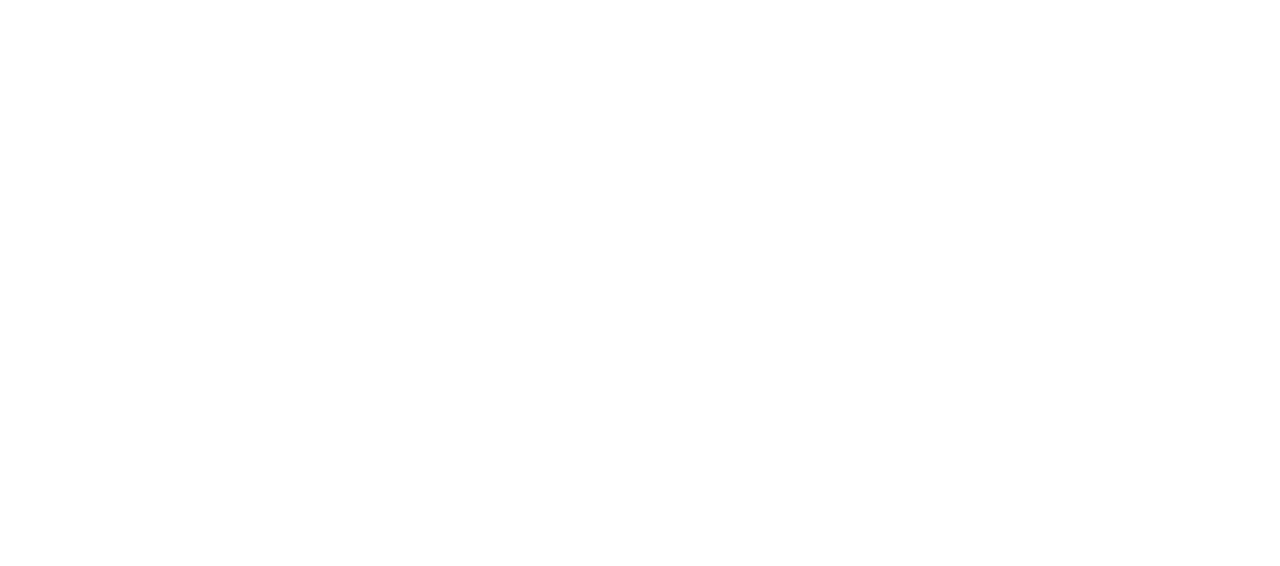
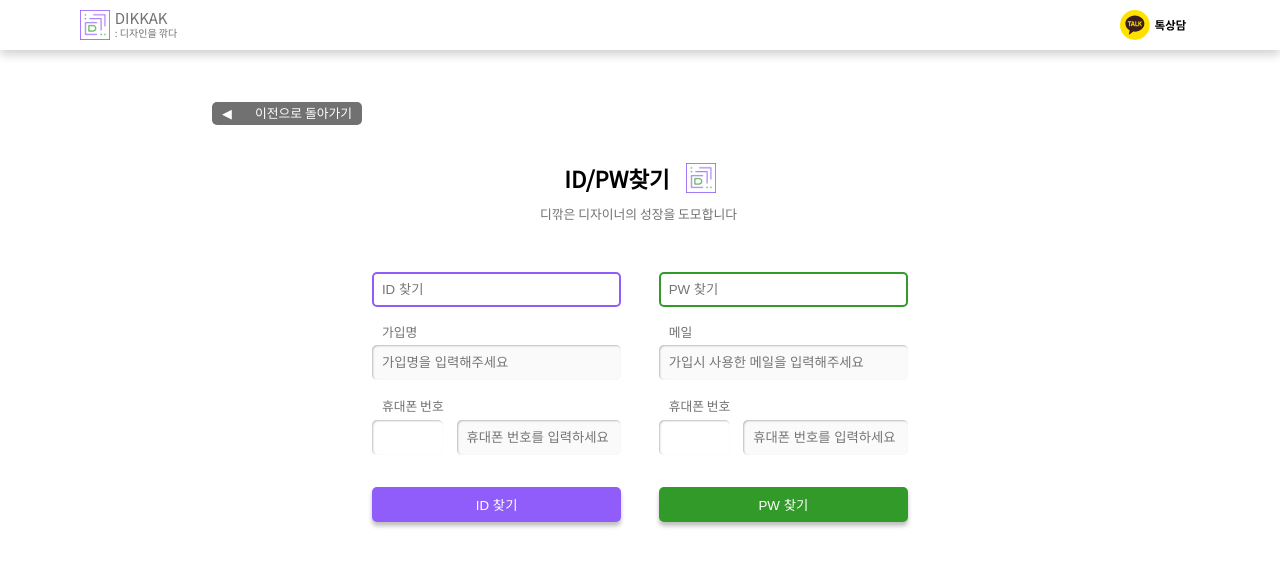
Before and after one commit to dikkak/dikkak-frontend, a React (Create React App) app: page /findAccount in a window 1280 px wide. Before the commit this address had no page. Shown: the top 566 px of the page. Built offline with nearby package versions, Linux system fonts and the light colour scheme.

Commit message:
ID/PW 찾기 1차 완성

```diff
--- a/src/Router.tsx
+++ b/src/Router.tsx
@@ -1,14 +1,15 @@
-import React from 'react';
-import { BrowserRouter, Route, Routes } from 'react-router-dom';
-import Login from './pages/Login';
-import Main from './pages/Main';
-
+import React from "react";
+import { BrowserRouter, Route, Routes } from "react-router-dom";
+import Login from "./pages/Login";
+import Main from "./pages/Main";
+import FindAccount from "./pages/FindAccount";
 const Router = () => {
   return (
     <BrowserRouter>
       <Routes>
-        <Route path='/' element={<Main/>}/>
-        <Route path='/login' element={<Login/>}/>
+        <Route path="/" element={<Main />} />
+        <Route path="/login" element={<Login />} />
+        <Route path="/findAccount" element={<FindAccount />} />
       </Routes>
     </BrowserRouter>
   );
--- /dev/null
+++ b/src/components/findForm.tsx
@@ -0,0 +1,152 @@
+import React from "react";
+import styled from "styled-components";
+
+interface FormProps {
+  btnMessage: string;
+  message: string;
+  color: string;
+  text: string;
+}
+
+const Form = styled.form`
+  display: flex;
+  flex-direction: column;
+  align-items: center;
+  width: 100%;
+`;
+
+const IdLabel = styled.label.attrs({ htmlFor: "id" })``;
+
+const IdInput = styled.input.attrs((props: FormProps) => ({
+  type: "text",
+  id: "id",
+  placeholder: props.btnMessage,
+}))<FormProps>`
+  width: 87%;
+  padding: 10px;
+  border-radius: 5px;
+  border: 0;
+  box-shadow: 0 0 0 2px ${(props) => props.color} inset;
+
+  &:focus {
+    outline: none;
+  }
+`;
+
+const ItemLabel = styled.label.attrs({
+  type: "text",
+  htmlFor: "item",
+})`
+  font-size: 0.8rem;
+  color: #717171;
+  margin: 1.5em 0 0.5em 0;
+  width: 100%;
+  position: relative;
+  left: 10%;
+`;
+
+const ItemInput = styled.input.attrs((props: FormProps) => ({
+  type: "text",
+  id: "item",
+  placeholder: props.message,
+}))<FormProps>`
+  width: 87%;
+  padding: 10px;
+  border-radius: 5px;
+  border: 0;
+  background-color: #fafafa;
+  box-shadow: inset 1px 1px 2px rgba(0, 0, 0, 0.25);
+  &:focus {
+    outline: none;
+  }
+`;
+
+const PhoneNumberLabel = styled.label.attrs({
+  type: "text",
+  htmlFor: "phoneNumber",
+})`
+  margin: 1.5em 0 0.6em 0;
+  font-size: 0.8rem;
+  color: #717171;
+  width: 100%;
+  position: relative;
+  left: 10%;
+`;
+
+const PhoneNumberInput = styled.input.attrs({
+  type: "text",
+  id: "phoneNumber",
+  placeholder: "휴대폰 번호를 입력하세요",
+})`
+  width: 70%;
+  position: relative;
+  right: 0%;
+  padding: 10px;
+  border-radius: 5px;
+  border: 0;
+  background-color: #fafafa;
+  box-shadow: inset 1px 1px 2px rgba(0, 0, 0, 0.25);
+  &:focus {
+    outline: none;
+  }
+`;
+
+const PrephoneNumberInput = styled.input.attrs({ type: "text" })`
+  padding: 10px;
+  box-shadow: inset 1px 1px 2px rgba(0, 0, 0, 0.25);
+  border-radius: 5px;
+  border: 0;
+  margin-right: 1em;
+  width: 30%;
+  &:focus {
+    outline: none;
+  }
+`;
+
+const SubmitBtn = styled.button<FormProps>`
+  width: 87%;
+  background-color: ${(props) => props.color};
+  box-shadow: 0px 4px 4px rgba(0, 0, 0, 0.25);
+  border-radius: 5px;
+  color: #fff;
+  border: 0;
+  margin-top: 2.4em;
+  padding: 8px;
+  cursor: pointer;
+`;
+
+const FindForm = ({ btnMessage, message, color, text }: FormProps) => {
+  return (
+    <Form>
+      <IdLabel></IdLabel>
+      <IdInput
+        message={message}
+        btnMessage={btnMessage}
+        color={color}
+        text={text}
+      ></IdInput>
+      <ItemLabel>{text}</ItemLabel>
+      <ItemInput
+        message={message}
+        btnMessage={btnMessage}
+        color={color}
+        text={text}
+      ></ItemInput>
+      <PhoneNumberLabel>휴대폰 번호</PhoneNumberLabel>
+      <div style={{ display: "flex", width: "87%" }}>
+        <PrephoneNumberInput></PrephoneNumberInput>
+        <PhoneNumberInput></PhoneNumberInput>
+      </div>
+      <SubmitBtn
+        text={text}
+        btnMessage={btnMessage}
+        message={message}
+        color={color}
+      >
+        {btnMessage}
+      </SubmitBtn>
+    </Form>
+  );
+};
+
+export default FindForm;
--- /dev/null
+++ b/src/pages/FindAccount.tsx
@@ -0,0 +1,146 @@
+import React from "react";
+import styled from "styled-components";
+import Menu from "../components/Menu";
+import { useNavigate } from "react-router-dom";
+import logoImg from "../assets/logoImage/logoBasic.svg";
+import FindForm from "../components/findForm";
+
+const Container = styled.div`
+  max-width: 1440px;
+  display: flex;
+  justify-content: center;
+  margin: 0 auto;
+  margin-top: 82px;
+`;
+
+const BackButton = styled.div`
+  position: absolute;
+  top: 20px;
+  left: 20px;
+  display: flex;
+  justify-content: space-between;
+  align-items: center;
+  width: 150px;
+  padding: 5px 10px;
+  background-color: #717171;
+  border-radius: 5px;
+
+  cursor: pointer;
+  &:hover {
+    opacity: 0.8;
+  }
+  p {
+    font-size: 0.8rem;
+    color: white;
+  }
+`;
+
+const Wrapper = styled.div`
+  position: relative;
+  display: flex;
+  justify-content: center;
+  width: 70%;
+  height: 660px;
+  padding: 40px 0;
+`;
+
+const Contents = styled.div`
+  max-width: 834px;
+  width: 80%;
+  height: auto;
+  display: flex;
+  align-items: center;
+  justify-content: space-between;
+  flex-direction: column;
+`;
+
+const Title = styled.div`
+  position: relative;
+  display: flex;
+  justify-content: center;
+  flex-direction: column;
+  width: 200px;
+  height: 50px;
+  top: 52px;
+  & div {
+    display: flex;
+    justify-content: center;
+    align-items: center;
+    h1 {
+      font-weight: bold;
+      font-size: 1.4em;
+    }
+  }
+  & p {
+    font-weight: 400;
+    font-size: 0.8em;
+    line-height: 26px;
+    padding: 8px 0;
+    color: #717171;
+    font-family: "Noto Sans KR";
+  }
+`;
+
+const LogoImage = styled.img.attrs({ src: logoImg })`
+  margin-left: 1em;
+  width: 30px;
+  height: 30px;
+`;
+
+const FormContainer = styled.div`
+  display: flex;
+  width: 80%;
+  height: 400px;
+  justify-content: center;
+  margin-bottom: 30px;
+`;
+
+const idMessage = "가입명을 입력해주세요";
+const emailMessage = "가입시 사용한 메일을 입력해주세요";
+const idBtnMessage = "ID 찾기";
+const passwordBtnMessage = "PW 찾기";
+const iddText = "가입명";
+const pwText = "메일";
+
+const FindAccount = () => {
+  const navigate = useNavigate();
+
+  return (
+    <>
+      <Menu />
+      <Container>
+        <Wrapper>
+          <BackButton onClick={() => navigate(-1)}>
+            <p>◀︎</p>
+            <p>이전으로 돌아가기</p>
+          </BackButton>
+          <Contents>
+            <Title>
+              <div>
+                <h1>ID/PW찾기</h1>
+                <LogoImage></LogoImage>
+              </div>
+              <p>디깎은 디자이너의 성장을 도모합니다</p>
+            </Title>
+            <FormContainer>
+              <FindForm
+                btnMessage={idBtnMessage}
+                message={idMessage}
+                color="#905DFB"
+                text={iddText}
+              ></FindForm>
+              <FindForm
+                btnMessage={passwordBtnMessage}
+                message={emailMessage}
+                color="#329A29"
+                text={pwText}
+              ></FindForm>
+            </FormContainer>
+          </Contents>
+        </Wrapper>
+      </Container>
+    </>
+  );
+};
+
+export default FindAccount;
```
Also changed, not shown: src/pages/Login.tsx (+58 -41 lines).
